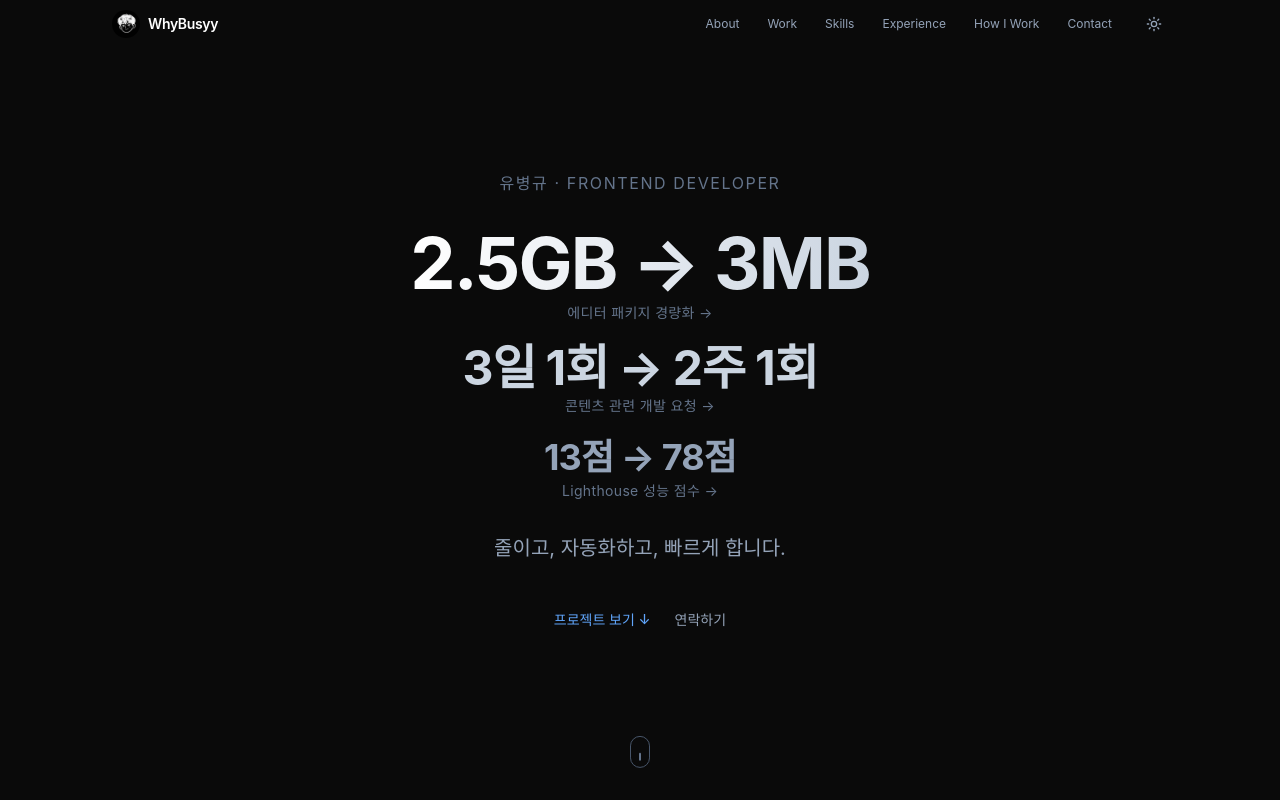
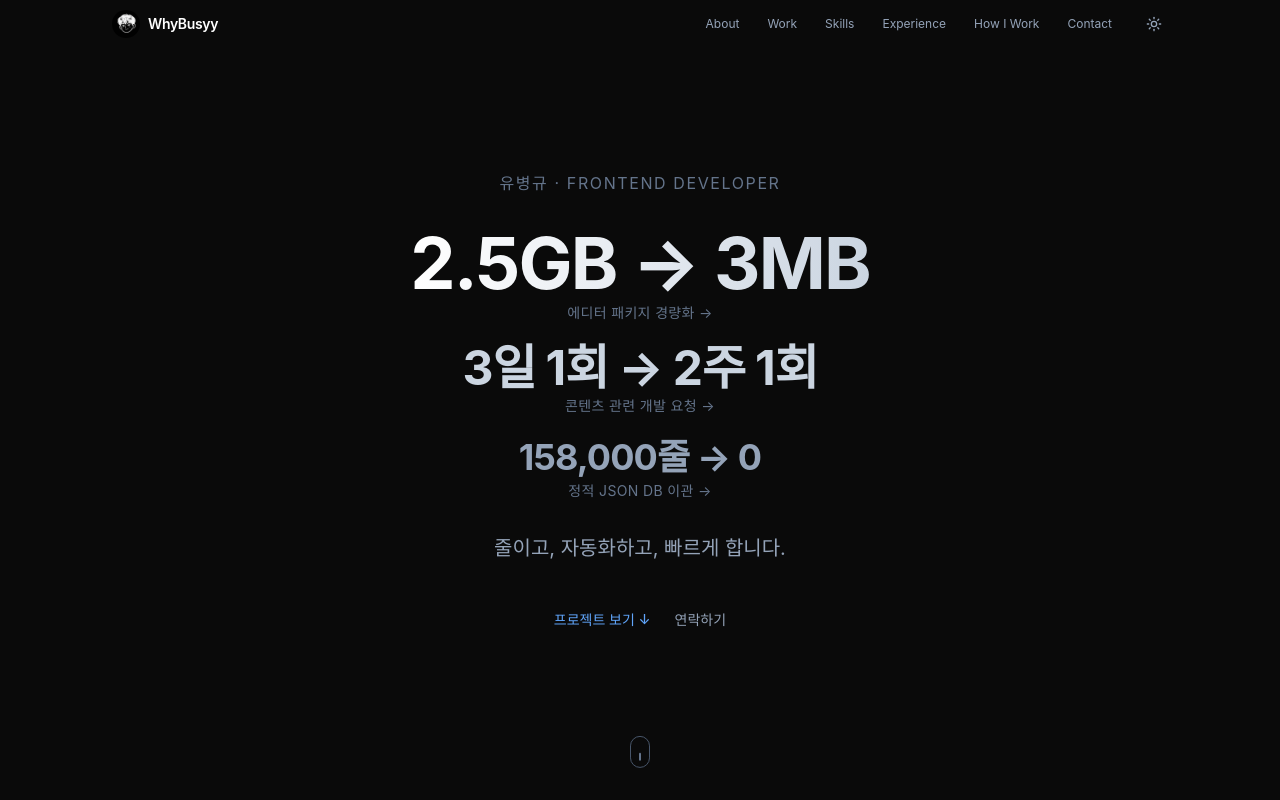
Before and after one commit to WhyBusyy/portfolio, a Next.js app: page / in a window 1280 px wide. Shown: the top 800 px of the page. Built offline with nearby package versions, Linux system fonts and the light colour scheme; a web font is replaced by a local one.

Commit message:
refactor: Hero 성능 지표를 vendor-matching 지표로 교체
검증 가능한 before→after가 없는 Lighthouse '13→78' 대신, 근거가 확실한
'158,000줄 → 0'(정적 JSON DB 이관)으로 교체.

```diff
--- a/src/components/Hero.tsx
+++ b/src/components/Hero.tsx
@@ -57,13 +57,13 @@ export default function Hero() {
             </div>
             <div>
               <p className="text-xl sm:text-3xl lg:text-4xl font-bold tracking-tight text-slate-500 dark:text-slate-400 leading-[1.2]">
-                13점 → 78점
+                158,000줄 → 0
               </p>
               <Link
-                href="/projects/performance-optimization"
+                href="/projects/vendor-matching"
                 className="inline-block text-xs sm:text-sm text-slate-400 dark:text-slate-500 mt-1 tracking-wide hover:text-blue-600 dark:hover:text-blue-400 transition-colors"
               >
-                Lighthouse 성능 점수 →
+                정적 JSON DB 이관 →
               </Link>
             </div>
           </motion.div>
```
